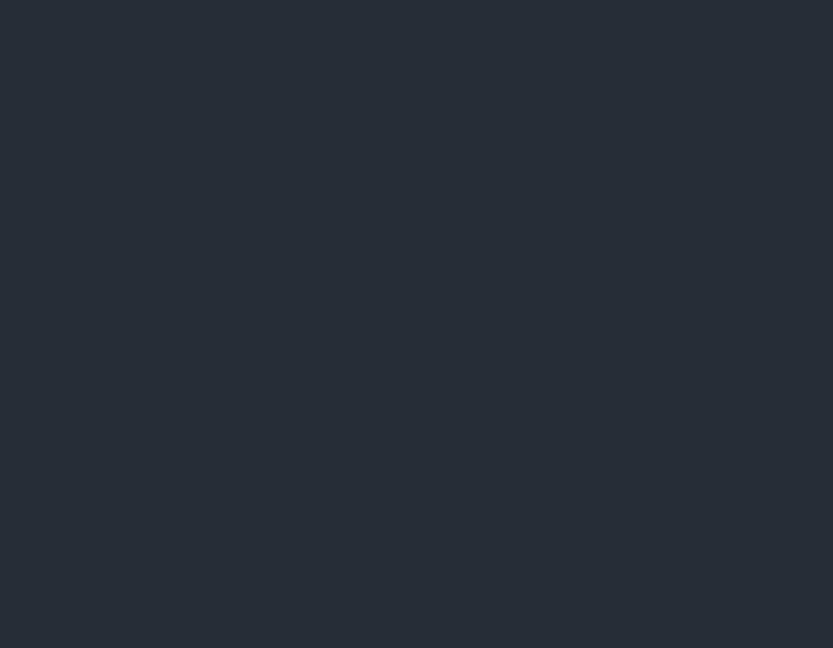
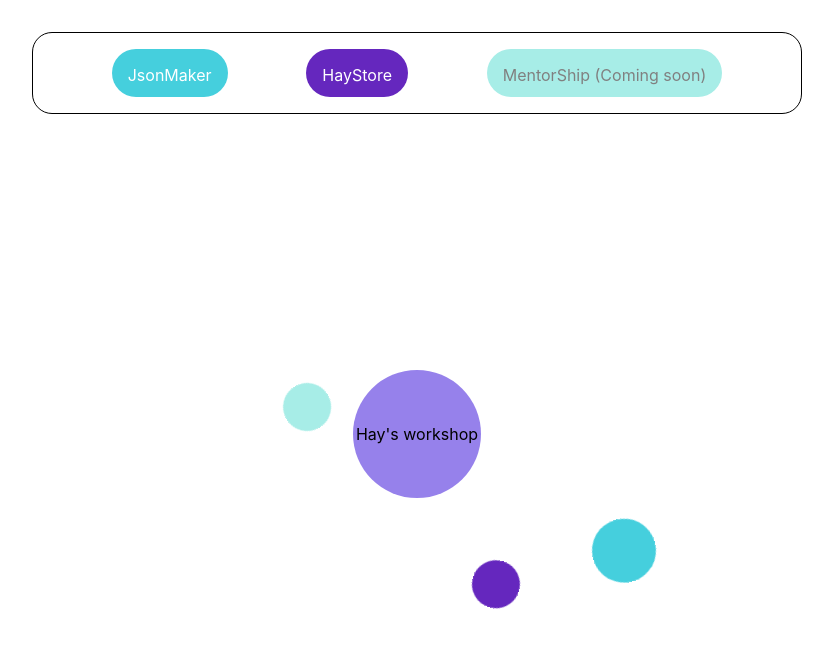
Before and after one commit to larrywongkahei/HayWorkshop, a React (Create React App) app: page / in a window 1280 px wide. Shown: the top 648 px of the page, without its empty margins (223-1056 px from the left). Built offline with nearby package versions, Linux system fonts and the light colour scheme.

Commit message:
Added basic css

```diff
--- a/src/App.css
+++ b/src/App.css
@@ -5,6 +5,149 @@
 .App-logo {
   height: 40vmin;
   pointer-events: none;
+}
+
+.mainPlanet {
+  display: flex;
+  align-items: center;
+  justify-content: center;
+  height: 8rem;
+  width: 8rem;
+  border-radius: 100%;
+  background-color: #9681EB;
+}
+
+.jsonMaker {
+  display: flex;
+  align-items: center;
+  justify-content: center;
+  height: 4rem;
+  width: 4rem;
+  border-radius: 100%;
+  background-color: #45CFDD;
+  cursor: pointer;
+}
+
+.jsonPlanet {
+  height: 25rem;
+  width: 25rem;
+  animation: spin 12s infinite linear;
+}
+
+.firstLine {
+  height: 18.3rem;
+  width: 18.3rem;
+  border-style: solid;
+  border-width: .3px;
+  border-radius: 100%;
+}
+
+.secondLine {
+  height: 25.3rem;
+  width: 25.3rem;
+  border-style: solid;
+  border-width: .3px;
+  border-radius: 100%;
+}
+
+.thirdLine {
+  height: 32.3rem;
+  width: 32.3rem;
+  border-style: solid;
+  border-width: .3px;
+  border-radius: 100%;
+}
+
+.hayStore {
+  display: flex;
+  align-items: center;
+  justify-content: center;
+  height: 3rem;
+  width: 3rem;
+  border-radius: 100%;
+  background-color: #6527BE;
+  cursor: pointer;
+
+}
+
+.hayStorePlanet {
+  height: 18rem;
+  width: 18rem;
+  animation: spin 10s infinite linear;
+}
+
+.mentorShip {
+  display: flex;
+  align-items: center;
+  justify-content: center;
+  height: 3rem;
+  width: 3rem;
+  border-radius: 100%;
+  background-color: #A7EDE7;
+  cursor: pointer;
+}
+
+.mentorShipPlanet {
+  height: 13rem;
+  width: 13rem;
+  animation: spin 6s infinite linear;
+}
+
+.planetSystem {
+  display: flex;
+  justify-content: center;
+  align-items: center;
+  height: 80vh;
+}
+
+.planetSystem div {
+  position: absolute;
+}
+
+.introduction {
+  height: 5rem;
+  border-radius: 20px;
+  width: 60%;
+  border-style: solid;
+  border-width: 1px;
+  margin-top: 2rem;
+  margin-left: auto;
+  margin-right: auto;
+  text-align: center;
+  display: flex;
+  flex-direction: row;
+  justify-content: space-evenly;
+}
+
+.jsonMakerIntroduction {
+  background-color: #45CFDD ;
+  padding: 1rem;
+  color: white;
+  border-radius: 30px;
+}
+
+.mentorShipIntroduction {
+  background-color: #A7EDE7 ;
+  padding: 1rem;
+  color: grey;
+  border-radius: 30px;
+}
+
+
+.hayStoreIntroduction {
+  background-color: #6527BE;
+  padding: 1rem;
+  color: white;
+  border-radius: 30px;
+}
+
+@keyframes spin {
+  from {
+    transform: rotateX(0def);
+  }
+  to {
+    transform: rotate(360deg);
+  }
 }
 
 @media (prefers-reduced-motion: no-preference) {
--- a/src/App.js
+++ b/src/App.js
@@ -3,10 +3,39 @@ import './App.css';
 
 function App() {
   return (
-    <div className="App">
-      <header className="App-header">
+    <div>
+      <div className='introduction'>
+          <p className='jsonMakerIntroduction'>
+          JsonMaker
+          </p>
+          <p className='hayStoreIntroduction'>
+          HayStore
+          </p>
+          <p className='mentorShipIntroduction'>
+          MentorShip<span> (Coming soon)</span>
+          </p>
 
-      </header>
+      </div>
+
+    <div className='planetSystem'>
+      {/* <div className='firstLine' />
+      <div className='secondLine' />
+      <div className='thirdLine' /> */}
+      <div className='mainPlanet'>
+        <p>
+          Hay's workshop
+        </p>
+      </div>
+      <div className='jsonPlanet'>
+        <div className='jsonMaker' onClick={() => window.location.href="https://larrywongkahei.github.io/JsonDataMaker/"}/>
+      </div>
+      <div class='hayStorePlanet'>
+      <div className='hayStore' onClick={() => window.location.href="https://haystore.herokuapp.com/"}/>
+      </div>
+      <div class='mentorShipPlanet'>
+        <div className='mentorShip'onClick={() => window.location.href="https://larrywongkahei.github.io/JsonDataMaker/"}/>
+      </div>
+    </div>
     </div>
   );
 }
```
